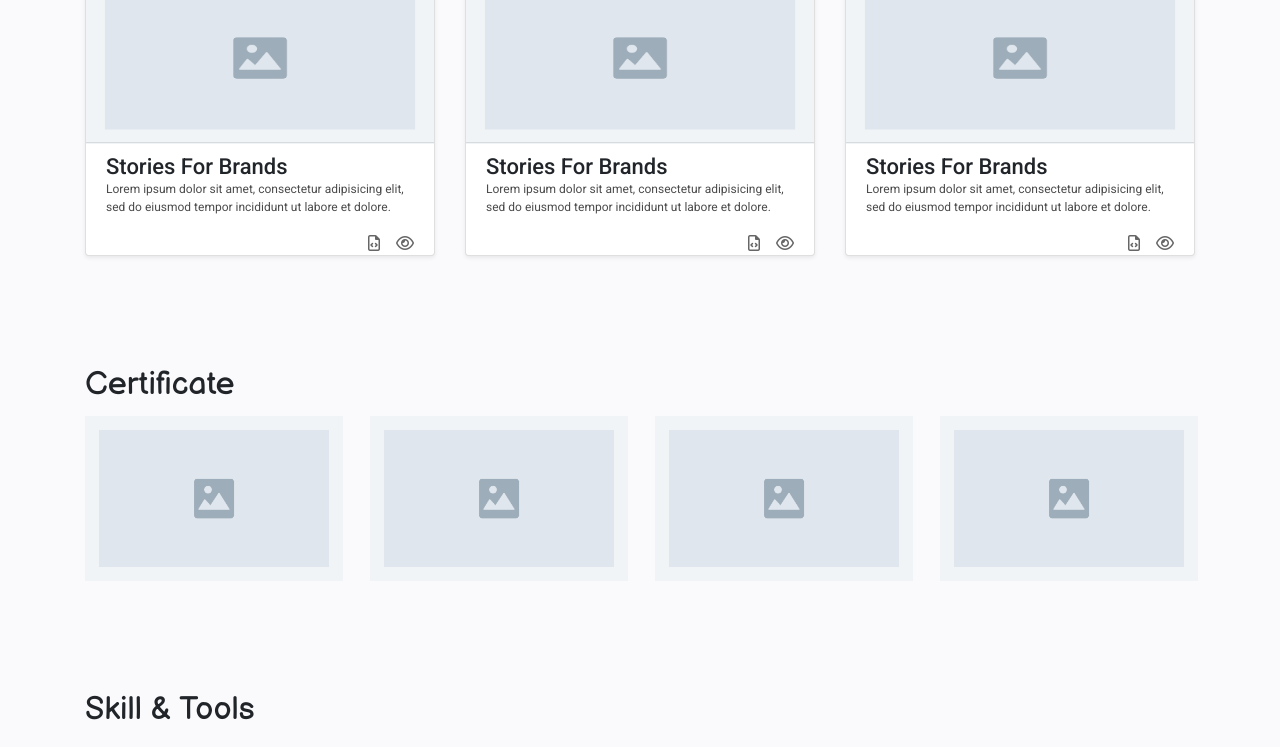
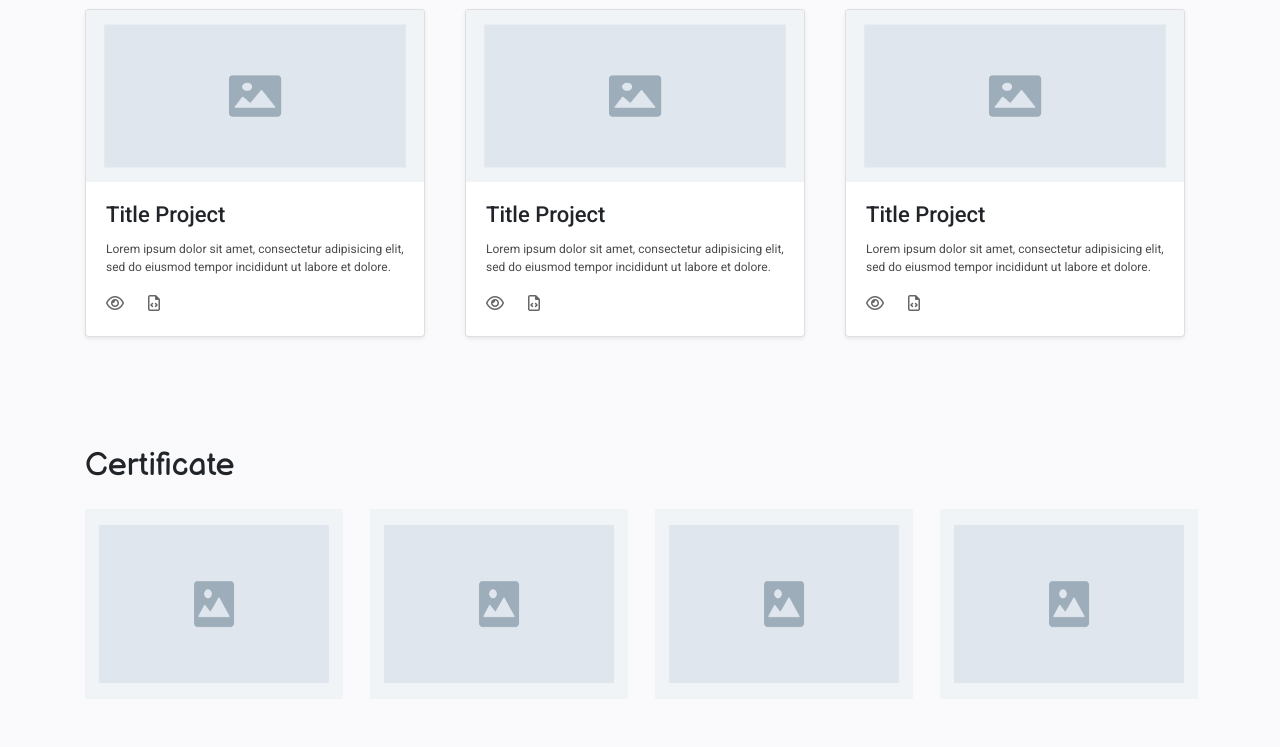
Before and after one commit to dimasrizkym/dimasrizkym.github.io, a plain HTML site: page index.html in a window 1280 px wide. Shown: the part 689-1436 px from the top of the page. Drawn offline with Linux system fonts and the light colour scheme.

Commit message:
mengubah title project, reponsive layar, etc.

```diff
--- a/index.html
+++ b/index.html
@@ -10,20 +10,17 @@
 
 </head>
 <body>
-
-
     <!-- Navbar -->
+    <nav class="navbar navbar-expand-lg">
         <div class="container">
-        <div class="row navbar navbar-expand-lg">
             <a href="#" class="navbar-brand ml-3">
                 <img src="images/logo/DRM-logo.png" alt="Logo" >
             </a>
             <Button class="navbar-toggler navbar-toggler-right"
                 type="button"
                 data-toggle="collapse"
-            data-target="#navb"
-            >
-            <span class="navbar-toggler-icon"></span>
+                data-target="#navb">
+                <span class="fas fa-bars"></span>
             </Button>
             <div class="collapse navbar-collapse" id="navb">
                 <ul class="navbar-nav ml-auto ml-3">
@@ -42,100 +39,80 @@
                 </ul>
             </div>
         </div>
-    </div>
+    </nav>
 
 
     <!-- header -->
     <header>
-        <section class="section-about-me pt-4">
-            <div class="container">
+        <div class="container about-me">
             <div class="row justify-content-between">
-                    <div class="col-md-6 mt-1">
+                <div class="col-lg-6 mt-1">
                     <h2>Hallo, i'm Dimas Rizky Maulana</h2>
                     <h1 class="mt-1">Junior Frontend Web Developer</h1>
                     <p class="mt-3">I am a creative enthusiast who focuses on the web developer sector, especially on the frontend. I have studied this field for about a year and I have completed several projects. And I have also attended courses at several platforms in Indonesia.</p>
                     <!-- <p class="mt-3">Saya adalah seorang creative enthusiast yang berfokus dibidang web developer terutama dibagian frontend. Saya telah mempelajari bidang ini kurang lebih satu tahun  dan saya telah menyelesaikan beberapa project. Serta saya juga telah mengikuti kursus dibeberapa platfrom yang  ada di Indonesia.</p> -->
                     <a href="#" class="btn btn-contact-primary mt-4 px-3">Contact Me Via Email</a>
                     <a href="#" class="btn btn-contact-secondary mt-4 px-3"><u>Download Cv</u></a>
-
                 </div>
-                    <div class="col-md-4 mt-4">
+                <div class="col-lg-auto"></div>
+                <div class="col-lg-4 mt-4">
                     <img src="images/image.png" alt="my picture">
                 </div>
             </div>
         </div>
-        </section>
     </header>
 
 
     <!-- main -->
     <main>
-
         <!-- section project -->
         <section class="section-project" id="project">
             <div class="container">
-                <h2>
-                    Project
-                </h2>
+                <h2>Project</h2>
                 <div class="row">
-                    <div class="col-md-4 mt-1">
+                    <div class="col-md-6 col-lg-4 mt-3">
+                        <div class="card card-project shadow-sm">
+                            <img src="images/image.png" class="card-img-top" alt="img-project1" title="see code">
+                            <div class="card-body">
+                                <h3 class="card-title">Title Project</h3>
+                                <p class="card-text">
+                                    Lorem ipsum dolor sit amet, consectetur adipisicing elit, sed do eiusmod tempor incididunt ut labore et dolore.</p>
+                                <a href="#" class="card-link">
+                                    <i class="fa fa-eye"></i>
+                                </a>
+                                <a href="#" class="card-link">
+                                    <i class="far fa-file-code mr-3" ></i>
+                                </a>
+                            </div>
+                        </div>
+                    </div>
+                    <div class="col-md-6 col-lg-4 mt-3">
                         <div class="card card-project shadow-sm">
                             <img src="images/image.png" class="card-img-top" alt="img-project1">
-                            <hr>
                             <div class="card-body">
-                                <h3 class="card-title">
-                                    Stories For Brands
-                                </h3>
+                                <h3 class="card-title">Title Project</h3>
                                 <p class="card-text">
-                                    Lorem ipsum dolor sit amet, consectetur adipisicing elit,
-                                    sed do eiusmod tempor incididunt ut labore et dolore.
-                                </p>
-                                <a href="#">
+                                    Lorem ipsum dolor sit amet, consectetur adipisicing elit, sed do eiusmod tempor incididunt ut labore et dolore.</p>
+                                <a href="#" class="card-link">
                                     <i class="fa fa-eye"></i>
                                 </a>
-                                <a href="#">
+                                <a href="#" class="card-link">
                                     <i class="far fa-file-code mr-3"></i>
                                 </a>
                             </div>
                         </div>
                     </div>
-                    <div class="col-md-4 mt-1">
+                    <div class="col-md-6 col-lg-4 mt-3">
                         <div class="card card-project shadow-sm">
                             <img src="images/image.png" class="card-img-top" alt="img-project1">
-                            <hr>
                             <div class="card-body">
-                                <h3 class="card-title">
-                                    Stories For Brands
-                                </h3>
+                                <h3 class="card-title">Title Project</h3>
                                 <p class="card-text">
-                                    Lorem ipsum dolor sit amet, consectetur adipisicing elit,
-                                    sed do eiusmod tempor incididunt ut labore et dolore.
-                                </p>
-                                <a href="#">
+                                    Lorem ipsum dolor sit amet, consectetur adipisicing elit, sed do eiusmod tempor incididunt ut labore et dolore.</p>
+                                <a href="#" class="card-link">
                                     <i class="fa fa-eye"></i>
                                 </a>
-                                <a href="#">
-                                    <i class="far fa-file-code mr-3"></i>
-                                </a>
-                            </div>
-                        </div>
-                    </div>
-                    <div class="col-md-4 mt-1">
-                        <div class="card card-project shadow-sm">
-                            <img src="images/image.png" class="card-img-top" alt="img-project1">
-                            <hr>
-                            <div class="card-body">
-                                <h3 class="card-title">
-                                    Stories For Brands
-                                </h3>
-                                <p class="card-text">
-                                    Lorem ipsum dolor sit amet, consectetur adipisicing elit,
-                                    sed do eiusmod tempor incididunt ut labore et dolore.
-                                </p>
-                                <a href="#">
-                                    <i class="fa fa-eye"></i>
-                                </a>
-                                <a href="#">
+                                <a href="#" class="card-link">
                                     <i class="far fa-file-code mr-3"></i>
                                 </a>
                             </div>
@@ -150,16 +127,16 @@
             <div class="container">
                 <h2>Certificate</h2>
                 <div class="row">
-                    <div class="col-md-3 mt-1">
+                    <div class="col-md-6 col-lg-3 mt-3">
                         <img src="images/image.png" alt="certificate">
                     </div>
-                    <div class="col-md-3 mt-1">
+                    <div class="col-md-6 col-lg-3 mt-3">
                         <img src="images/image.png" alt="certificate">
                     </div>
-                    <div class="col-md-3 mt-1">
+                    <div class="col-md-6 col-lg-3 mt-3">
                         <img src="images/image.png" alt="certificate">
                     </div>
-                    <div class="col-md-3 mt-1">
+                    <div class="col-md-6 col-lg-3 mt-3">
                         <img src="images/image.png" alt="certificate">
                     </div>
                 </div>
@@ -171,19 +148,19 @@
             <div class="container">
                 <h2>Skill & Tools</h2>
                 <div class="row justify-content-center">
-                    <div class="col-md-2 mt-3">
+                    <div class="col-sm-4 col-md-2 mt-3">
                         <img src="images/skill_tools/ic-html5 1.png" alt="">
                     </div>
-                    <div class="col-md-2 mt-3">
+                    <div class="col-sm-4 col-md-2 mt-3">
                         <img src="images/skill_tools/ic-css3 1.png" alt="">
                     </div>
-                    <div class="col-md-2 mt-3">
+                    <div class="col-sm-4 col-md-2 mt-3">
                         <img src="images/skill_tools/ic-bootstrap 1.png" alt="">
                     </div>
-                    <div class="col-md-2 mt-3">
+                    <div class="col-sm-4 col-md-2 mt-3">
                         <img src="images/skill_tools/ic-vs-code 1.png" alt="">
                     </div>
-                    <div class="col-md-2 mt-3">
+                    <div class="col-sm-4 col-md-2 mt-3">
                         <img src="images/skill_tools/ic-github 1.png" alt="">
                     </div>
                 </div>
@@ -200,22 +177,21 @@
                     </a>
                     <div class="icon-contact rounded mx-auto mt-3">
                         <a href="#" class="mx-2">
-                            <img src="images/contact/facebook 1.png" alt="" class="icon-socialmedia">
+                            <img src="images/contact/facebook 1.png" alt="" class="icon-social-media">
                         </a>
                         <a href="#" class="mx-2">
-                            <img src="images/contact/instagram 1.png" alt="" class="icon-socialmedia">
+                            <img src="images/contact/instagram 1.png" alt="" class="icon-social-media">
                         </a>
                         <a href="#" class="mx-2">
-                            <img src="images/contact/telegram 1.png" alt="" class="icon-socialmedia">
+                            <img src="images/contact/telegram 1.png" alt="" class="icon-social-media">
                         </a>
                         <a href="#" class="mx-2">
-                            <img src="images/contact/whatsapp 1.png" alt="" class="icon-socialmedia">
+                            <img src="images/contact/whatsapp 1.png" alt="" class="icon-social-media">
                         </a>
                     </div>
                 </div>
             </div>
         </section>
-
     </main>
 
 
@@ -231,8 +207,8 @@
     </footer>
 
     <script src="libraries/jquery/jquery-3.5.1.min.js"></script>
-    <script src="script/main.js"></script>
     <script src="libraries/bootstrap/js/bootstrap.js"></script>
     <script src="https://kit.fontawesome.com/1c4bfc2e79.js" crossorigin="anonymous"></script>
+    <script src="script/main.js"></script>
 </body>
 </html>
--- a/styles/style.scss
+++ b/styles/style.scss
@@ -18,13 +18,20 @@ body {
     }
 }
 
-// navbar
+// navigatbar
 .navbar {
     padding: 30px 0;
 
     .navbar-brand {
         img {
             max-height: 40px;
+        }
+    }
+
+    Button {
+        .fa-bars {
+            color: #00084e;
+            font-size: 34px;
         }
     }
 
@@ -37,8 +44,10 @@ body {
     }
 }
 
-//section header
-.section-about-me {
+
+//header
+.about-me {
+    margin-top: 50px;
 
     p {
         font-weight: lighter;
@@ -71,36 +80,32 @@ body {
     }
 }
 
+
+// main
+main {
+
     // section project
     .section-project {
         margin-top: 110px;
 
         .card-project {
-        max-width: 350px;
-        max-height: 285px;
+            width: 340px;
 
             img {
-            max-height: 172px;
-        }
-
-        hr {
-            margin-top: -2px;
+                height: 172px;
             }
 
             .card-body {
                 h3 {
                     font-size: 22px;
-                margin-top: -25px;
                 }
 
                 p {
-                margin-top: -12px;
                     font-size: 12px;
                     color: #4B4B4B;
                 }
 
                 a {
-                float: right;
                     color: #666666;
 
                     &:hover {
@@ -116,8 +121,8 @@ body {
         margin-top: 110px;
 
         img {
-        max-height: 190px;
-        max-width: 258px;
+            height: 190px;
+            width: 258px;
         }
     }
 
@@ -132,7 +137,7 @@ body {
 
     // section contact
     .section-contact {
-    margin: 300px 0;
+        margin: 320px 0;
 
         .btn-contact-primary {
             font-weight: lighter;
@@ -145,7 +150,8 @@ body {
             }
         }
 
-    .icon-socialmedia {
+        .icon-social-media {
             height: 24px;
         }
     }
+}
```
Also changed, not shown: styles/style.css, 1 other file. Lines whose indentation alone changed are shown as unchanged.
